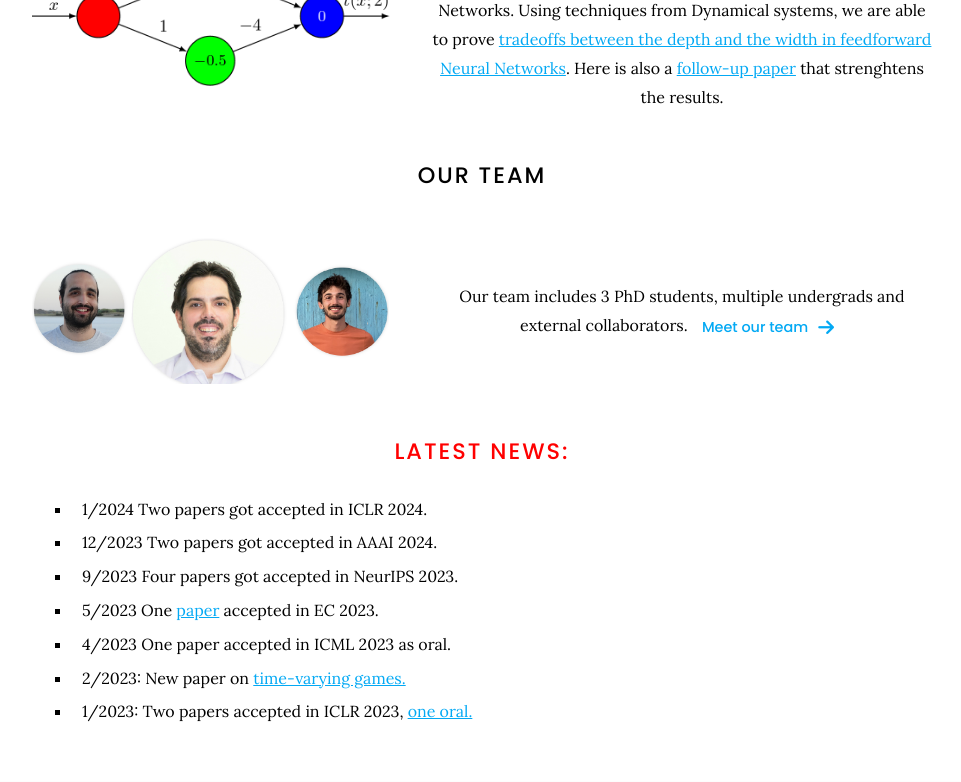
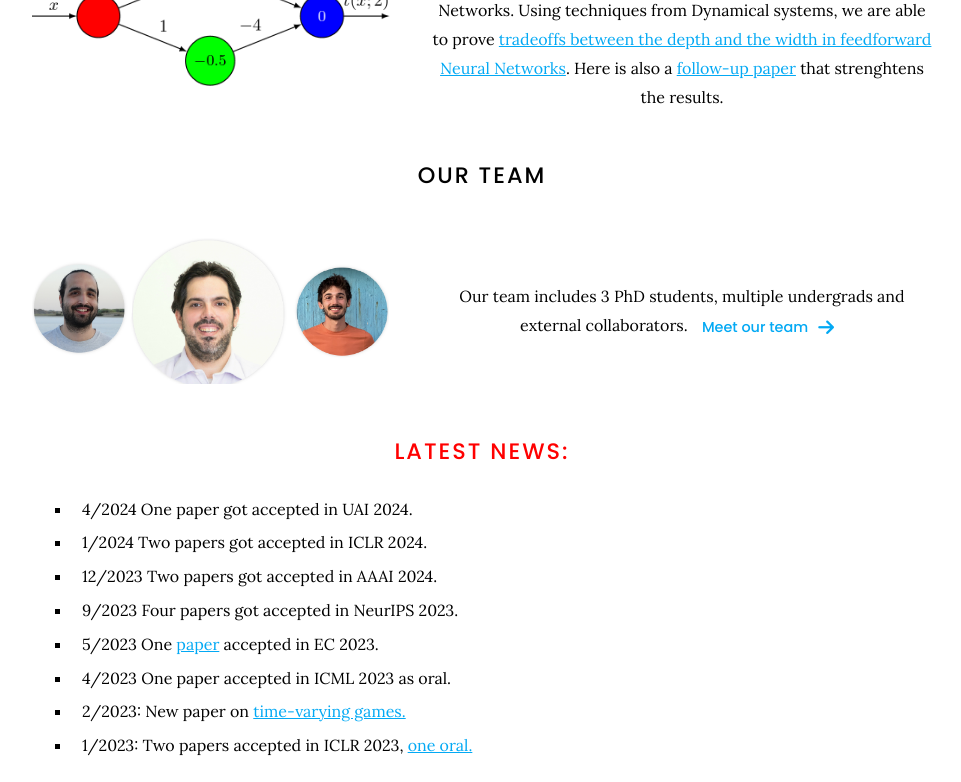
Before and after one commit to goallabuci/goallabuci.github.io, a Jekyll site: the page built from index.md, in a window 1280 px wide and 900 px high, scrolled down 2039 px, cut to the strip 0-782 px from the top of the window. Shown: the whole strip, without its empty margins (158-1119 px from the left). Built offline with Jekyll 4.4.1, drawn with Linux system fonts in a browser that asks for light colours.

Commit message:
Update index.md

```diff
--- a/index.md
+++ b/index.md
@@ -83,6 +83,7 @@ Our team includes 3 PhD students, multiple undergrads and external collaborators
 
 # <font color="red">Latest NEWS:</font>
   <ul>
+    <li> 4/2024 One paper got accepted in UAI 2024. </li>
     <li> 1/2024 Two papers got accepted in ICLR 2024. </li>
     <li> 12/2023 Two papers got accepted in AAAI 2024.</li>
     <li> 9/2023 Four papers got accepted in NeurIPS 2023.</li>
```
